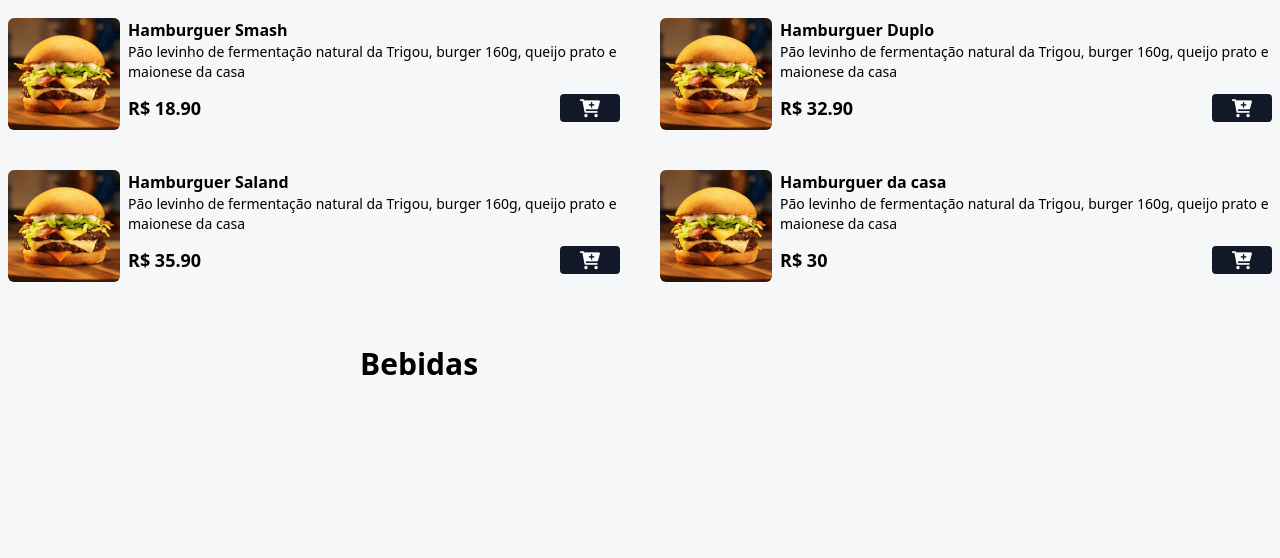
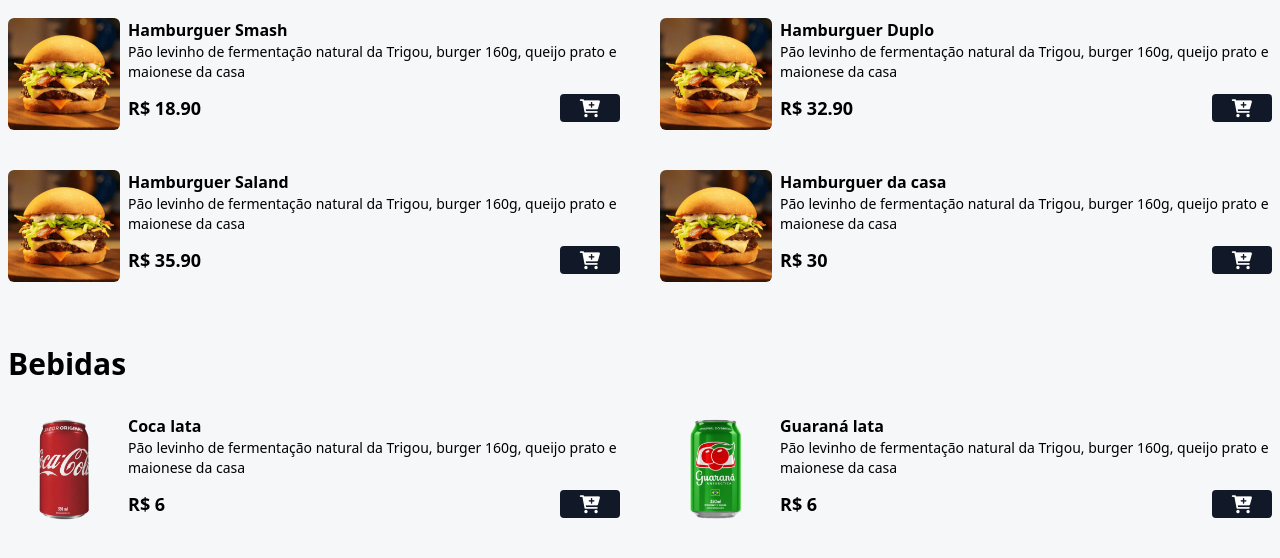
Before and after one commit to AlessandroPedroso/cardapioProject, a website: page index.html in a window 1280 px wide. Shown: the part 534-1092 px from the top of the page. Before the commit the page ends 924 px from the top, so only its background shows below. Drawn offline with Linux system fonts and the light colour scheme.

Commit message:
parte de bebidas finalizado

```diff
--- a/index.html
+++ b/index.html
@@ -77,8 +77,8 @@
       </div>
       <!--FIM PRODUTO ITEM-->
 
-       <!--PRODUTO ITEM-->
-       <div class="flex gap-2">
+      <!--PRODUTO ITEM-->
+      <div class="flex gap-2">
         <img class="w-28 h-28 rounded-md hover:scale-110 hover:-rotate-2 duration-300" src="./assets/hamb-1.png"
           alt="./assets/hamb-3.png" alt="Hamburguer Saland">
 
@@ -98,8 +98,8 @@
       </div>
       <!--FIM PRODUTO ITEM-->
 
-       <!--PRODUTO ITEM-->
-       <div class="flex gap-2">
+      <!--PRODUTO ITEM-->
+      <div class="flex gap-2">
         <img class="w-28 h-28 rounded-md hover:scale-110 hover:-rotate-2 duration-300" src="./assets/hamb-1.png"
           alt="./assets/hamb-4.png" alt="Hamburguer da casa">
 
@@ -120,9 +120,58 @@
       <!--FIM PRODUTO ITEM-->
     </main>
 
-    <div class="mx-auto max-w-xl px-2 my-2">
+    <div class="mx-auto max-w-7xl px-2 my-2">
       <h2 class="font-bold text-3xl">Bebidas</h2>
     </div>
+
+    <!--GRID BEBIDAS-->
+    <div class="grid grid-cols-1 md:grid-cols-2  gap-7 md:gap-10 mx-auto max-w-7xl pt-6 px-2 mb-16" id="menu">
+
+      <!--BEBIDA ITEM-->
+      <div class="flex gap-2 w-full">
+        <img class="w-28 h-28 rounded-md hover:scale-110 hover:-rotate-2 duration-300" src="./assets/refri-1.png"
+         alt="Coca lata">
+
+        <div class="w-full">
+          <p class="font-bold">Coca lata</p>
+          <p class="text-sm">Pão levinho de fermentação natural da Trigou, burger 160g, queijo prato e maionese da casa
+          </p>
+          <div class="flex items-center gap-2 justify-between mt-3">
+            <p class="font-bold text-lg">R$ 6</p>
+
+            <button data-name="Coca lata" data-price="6" class="bg-gray-900 px-5 rounded add-to-cart-btn">
+              <i class="fa fa-cart-plus text-lg text-white"></i>
+            </button>
+
+          </div>
+        </div>
+      </div>
+      <!--FIM BEBIDA ITEM-->
+
+            <!--BEBIDA ITEM-->
+            <div class="flex gap-2 w-full">
+              <img class="w-28 h-28 rounded-md hover:scale-110 hover:-rotate-2 duration-300" src="./assets/refri-2.png"
+               alt="Guaraná lata">
+
+              <div class="w-full">
+                <p class="font-bold">Guaraná lata</p>
+                <p class="text-sm">Pão levinho de fermentação natural da Trigou, burger 160g, queijo prato e maionese da casa
+                </p>
+                <div class="flex items-center gap-2 justify-between mt-3">
+                  <p class="font-bold text-lg">R$ 6</p>
+
+                  <button data-name="Guarana lata" data-price="6" class="bg-gray-900 px-5 rounded add-to-cart-btn">
+                    <i class="fa fa-cart-plus text-lg text-white"></i>
+                  </button>
+
+                </div>
+              </div>
+            </div>
+            <!--FIM BEBIDA ITEM-->
+    </div>
+    <!-- FIM GRID BEBIDAS-->
+
+
   </div>
 
   <!--FIM MENU-->
```
